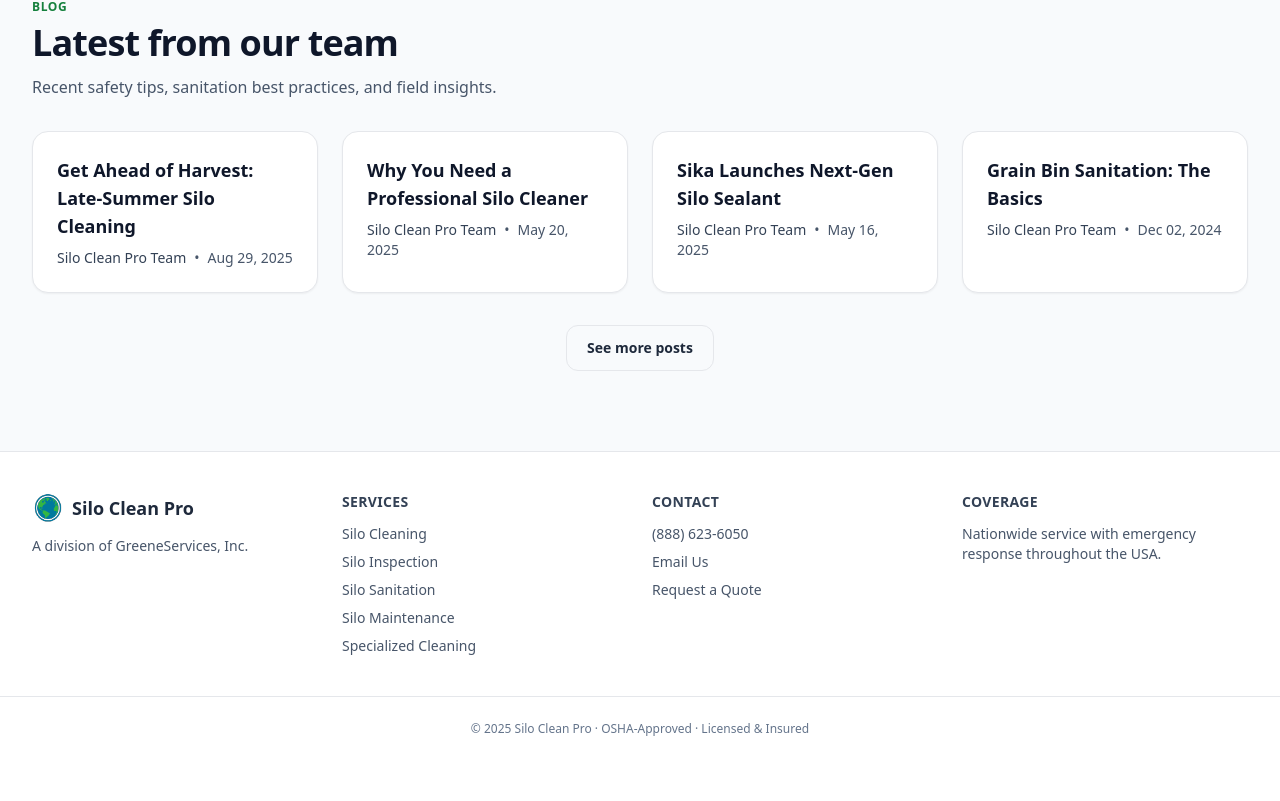
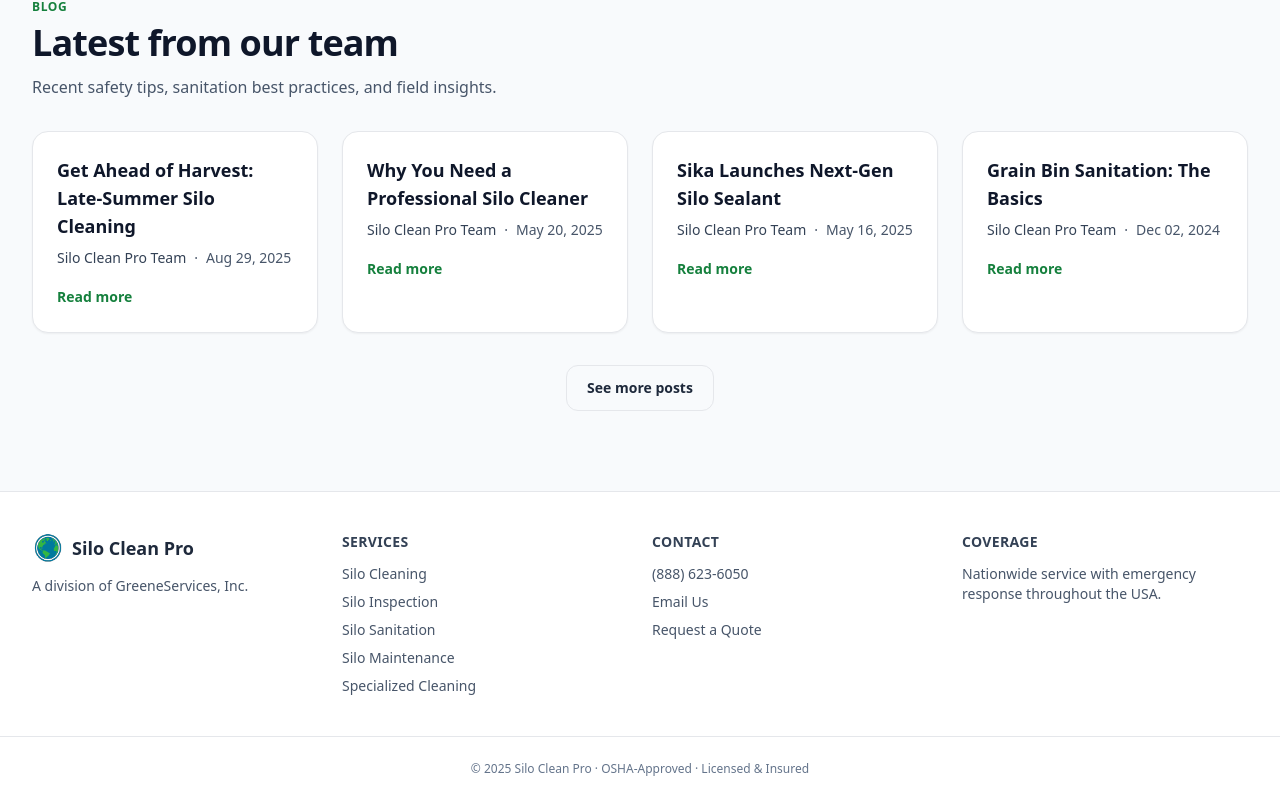
Before and after one commit to adamyorkgreene/Silo-Clean-Pro-New, a React (Vite) app: page / in a window 1280 px wide. Shown: the part 1562-2363 px from the top of the page. Before the commit the page ends 2323 px from the top, so only its background shows below. Built offline with nearby package versions, Linux system fonts and the light colour scheme; the HTML template or start-up script is replaced by a standard one.

Commit message:
Home.jsx blog articles fix

```diff
--- a/src/pages/Home.jsx
+++ b/src/pages/Home.jsx
@@ -237,11 +237,14 @@
               <h3 className="text-lg font-semibold text-slate-900">
                 <NavLink to={`/blog/${p.slug}`} className="hover:underline">{p.title}</NavLink>
               </h3>
-              <p className="mt-2 text-sm text-slate-600">
+              <p className="mt-2 text-sm text-slate-600 [&>span.mx-2]:hidden [&>time]:before:content-['·'] [&>time]:before:mx-2">
                 <span className="font-medium text-slate-700">{p.author}</span>
                 <span className="mx-2">•</span>
                 <time dateTime={p.date}>{new Date(p.date).toLocaleDateString("en-US", { year: "numeric", month: "short", day: "2-digit" })}</time>
               </p>
+              <div className="mt-4">
+                <NavLink to={`/blog/${p.slug}`} className="text-sm font-semibold text-green-700 hover:underline">Read more</NavLink>
+              </div>
             </article>
           ))}
         </div>
```
